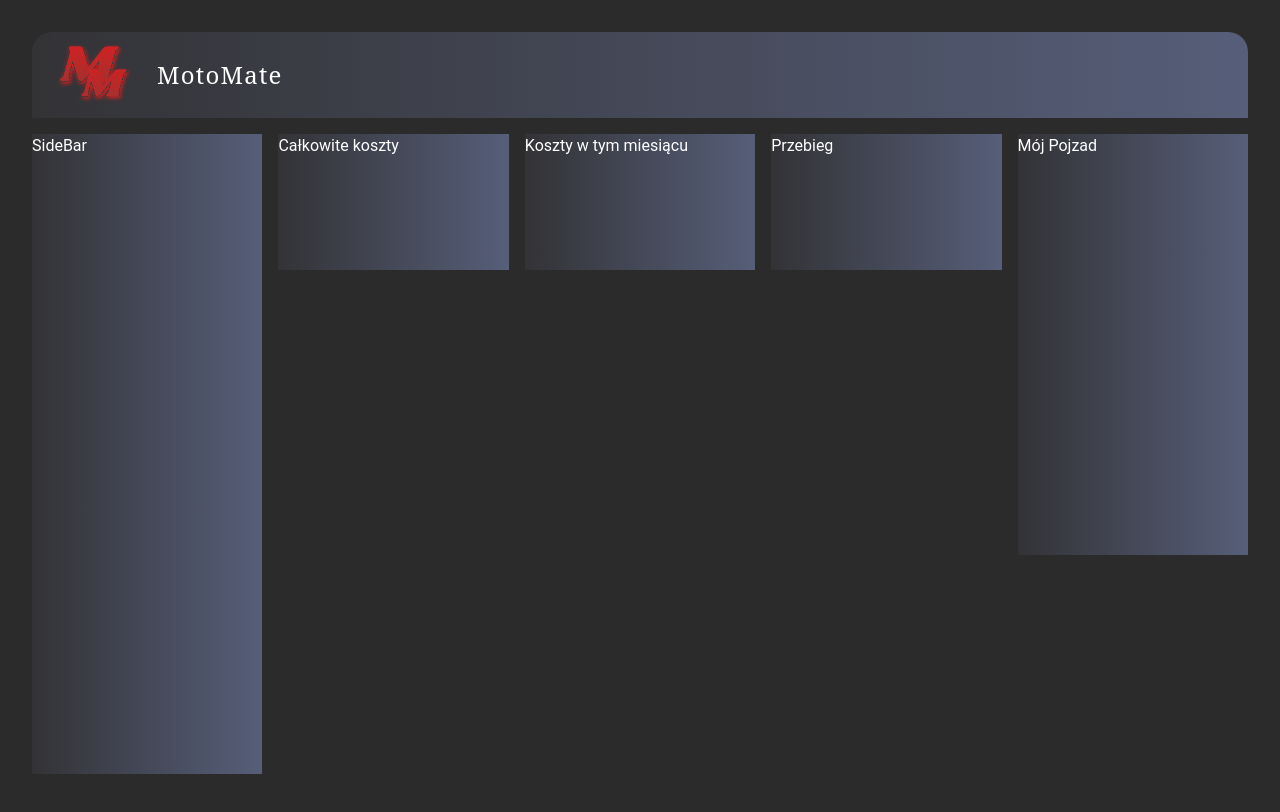
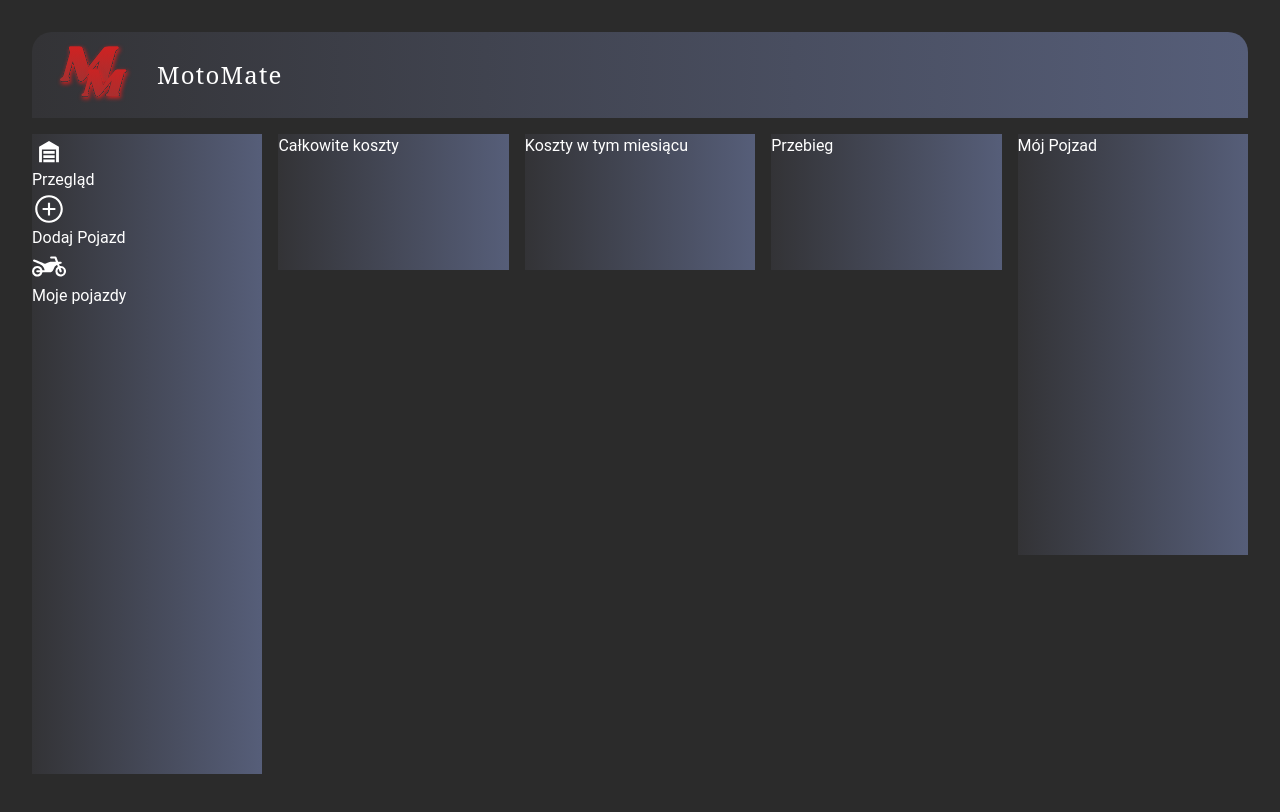
Before and after one commit to kamil-plewinski/moto-mate, a React (Vite) app: page / in a window 1280 px wide. Shown: the top 812 px of the page. Built offline with nearby package versions, Linux system fonts and the light colour scheme; a web font is replaced by a local one.

Commit message:
feat: add NavLink navigation to desktop sidebar

```diff
--- /dev/null
+++ b/src/components/NavItemDesktop.tsx
@@ -0,0 +1,20 @@
+import { NavLink } from "react-router-dom";
+
+type NavItemDesktopProps = {
+  title: string;
+  icon: React.ReactNode;
+  path: string;
+};
+
+export default function NavItemDesktop({
+  title,
+  icon,
+  path,
+}: NavItemDesktopProps) {
+  return (
+    <NavLink to={path} end={path === "/"}>
+      <div>{icon}</div>
+      <p>{title}</p>
+    </NavLink>
+  );
+}
--- a/src/components/SideBar.tsx
+++ b/src/components/SideBar.tsx
@@ -1,7 +1,47 @@
+import HomeIcon from "./icons/HomeIcon";
+import AddVehicleIcon from "./icons/AddVehicleIcon";
+import MyVehiclesIcon from "./icons/MyVehiclesIcon";
+import NavItemDesktop from "./NavItemDesktop";
+
+type DesktopNavItemsConfig = {
+  title: string;
+  icon: React.ReactNode;
+  path: string;
+};
+
 export default function SideBar() {
+  const desktopNavItems: DesktopNavItemsConfig[] = [
+    {
+      title: "Przegląd",
+      icon: <HomeIcon />,
+      path: "/",
+    },
+    {
+      title: "Dodaj Pojazd",
+      icon: <AddVehicleIcon />,
+      path: "/add-vehicle",
+    },
+    {
+      title: "Moje pojazdy",
+      icon: <MyVehiclesIcon />,
+      path: "/my-vehicles",
+    },
+  ];
+
+  const renderedDesktopNavItems = desktopNavItems.map((item) => {
+    return (
+      <NavItemDesktop
+        key={item.title}
+        title={item.title}
+        icon={item.icon}
+        path={item.path}
+      />
+    );
+  });
+
   return (
-    <div className="hidden custom-background w-full h-full lg:row-[1/_span_3] lg:block">
-      <h2>SideBar</h2>
-    </div>
+    <nav className="hidden custom-background w-full h-full lg:row-[1/_span_3] lg:block">
+      {renderedDesktopNavItems}
+    </nav>
   );
 }
```
